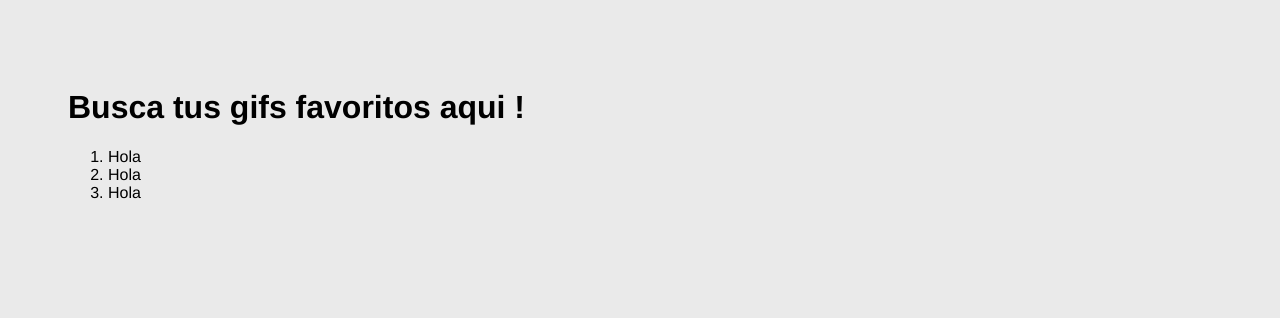
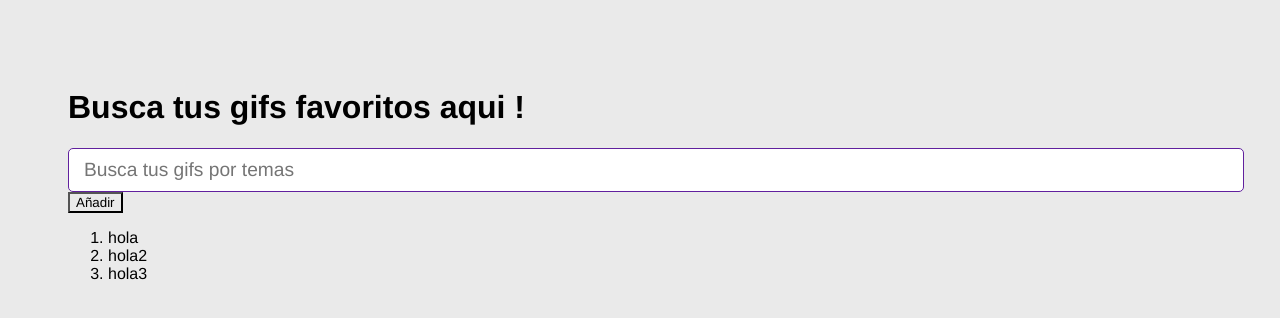
Before and after one commit to sanei1509/React, a React (Vite) app in the folder proyectos/gifs-app/: page / in a window 1280 px wide. Shown: the top 318 px of the page. Built offline with nearby package versions, Linux system fonts and the light colour scheme.

Commit message:
create a component, where will handle the input value to search git for topic

```diff
--- a/proyectos/gifs-app/src/AppContainer.jsx
+++ b/proyectos/gifs-app/src/AppContainer.jsx
@@ -1,19 +1,30 @@
 // ESTE COMPONENTE ES EL CONTENEDOR DE NUESTRA APP
 import { useState } from "react";
+
+// componentes personalizados
+import { AddTopic } from "./components/AddTopic";
 
 export const AppContainer = () => {
   // incializamos las categorías con un hook para poder modificar
   const [temas, setTemas] = useState(["hola", "hola2", "hola3"]);
+
+  const handlerTopic = () => {
+    console.log("Hoola");
+    setTemas([...temas, "hola4"]); // añadimos un nuevo tema
+  };
+
   return (
     <div>
       <h1>Busca tus gifs favoritos aqui !</h1>
-
+      <AddTopic />
       {/* INPUT DE BUSQUEDA */}
 
       {/* LISTAMOS TODOS LOS GIF CORRESPONDIENTES A LA BUSQUEDA */}
+
+      <button onClick={handlerTopic}>Añadir</button>
       <ol>
         {temas.map((tema) => {
-          return <li>Hola</li>;
+          return <li>{tema}</li>;
         })}
       </ol>
     </div>
--- /dev/null
+++ b/proyectos/gifs-app/src/components/AddTopic.jsx
@@ -0,0 +1,14 @@
+export const AddTopic = () => {
+  const handlerInputTopic = (e) => {
+    console.log(e.target.value);
+  };
+  return (
+    <div>
+      <input
+        type="text"
+        placeholder="Busca tus gifs por temas"
+        onChange={handlerInputTopic}
+      />
+    </div>
+  );
+};
```
Also changed, not shown: 2 other files (tests, documents, lock files or other folders).
